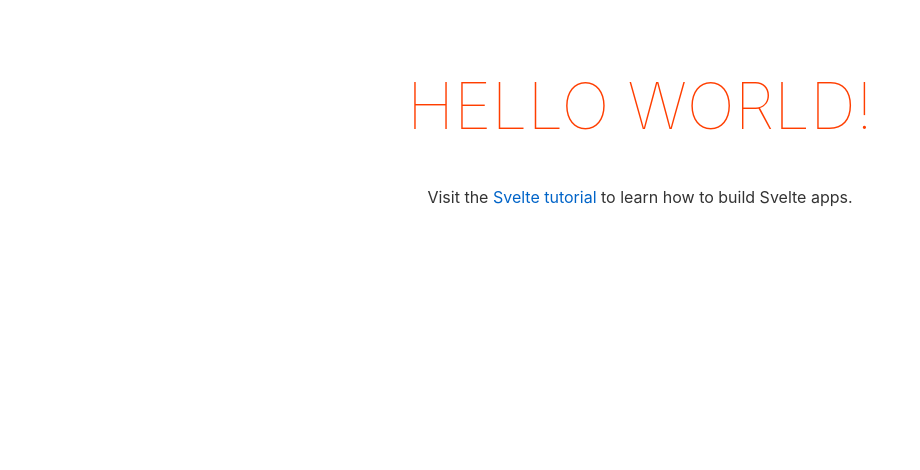
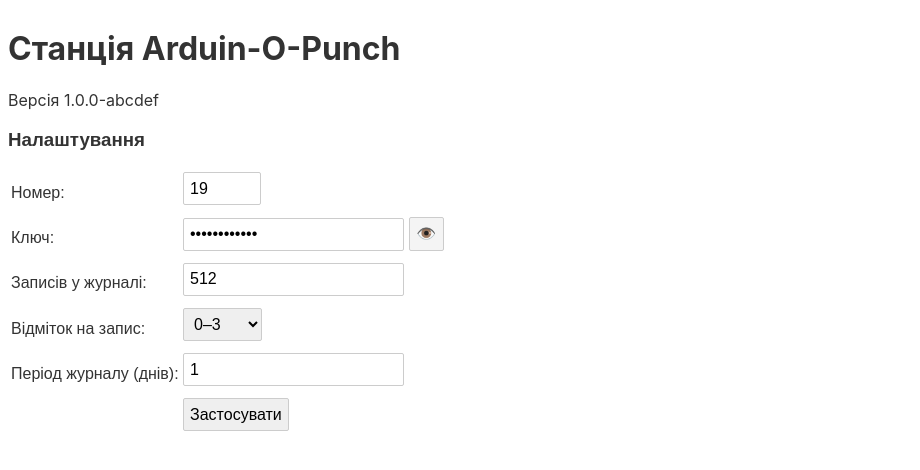
Before and after one commit to sakhnik/arduin-o-punch-web-ui, a Svelte app: page / in a window 1280 px wide. Shown: the top 470 px of the page, without its empty margins (0-920 px from the left). Built offline with nearby package versions, Linux system fonts and the light colour scheme.

Commit message:
Add settings configuration

```diff
--- a/public/index.html
+++ b/public/index.html
@@ -10,9 +10,9 @@
 	<link rel='stylesheet' href='/global.css'>
 	<link rel='stylesheet' href='/build/bundle.css'>
 
-	<script defer src='/build/bundle.js'></script>
 </head>
 
 <body>
 </body>
+	<script src='/build/bundle.js'></script>
 </html>
--- a/src/App.svelte
+++ b/src/App.svelte
@@ -1,30 +1,11 @@
 <script>
-	export let name;
+import Settings from './settings.svelte'
+
+let project_version = '1.0.0'
+let git_revision = 'abcdef'
 </script>
 
-<main>
-	<h1>Hello {name}!</h1>
-	<p>Visit the <a href="https://svelte.dev/tutorial">Svelte tutorial</a> to learn how to build Svelte apps.</p>
-</main>
+<h1>Станція Arduin-O-Punch</h1>
+<p>Версія <span>{project_version}-{git_revision}</span></p>
 
-<style>
-	main {
-		text-align: center;
-		padding: 1em;
-		max-width: 240px;
-		margin: 0 auto;
-	}
-
-	h1 {
-		color: #ff3e00;
-		text-transform: uppercase;
-		font-size: 4em;
-		font-weight: 100;
-	}
-
-	@media (min-width: 640px) {
-		main {
-			max-width: none;
-		}
-	}
-</style>
+<Settings/>
--- /dev/null
+++ b/src/key-entry.svelte
@@ -0,0 +1,19 @@
+<script>
+  export let id = 'key';
+  export let value = '112233445566'
+  let showKey = false
+  $: type = showKey ? 'text' : 'password'
+  $: revealLabel = showKey ? '••' : '👁️'
+
+  /**
+   * @param {any} event
+   */
+  function onInputKey (event) {
+    value = event.target.value
+  }
+</script>
+
+<span>
+  <input {type} {value} {id} name='key' on:input={onInputKey}/>
+  <button class='toggle-key' on:click|preventDefault={() => showKey = !showKey}>{revealLabel}</button>
+</span>
--- /dev/null
+++ b/src/settings.svelte
@@ -0,0 +1,64 @@
+<style>
+.container {
+  font-family: sans-serif;
+}
+</style>
+
+<script>
+import KeyEntry from './key-entry.svelte'
+
+let id = 19
+let key = '112233445566'
+let record_size = 512
+let record_bits = 2
+let record_days = 1
+
+let bit_sizes = [
+  { id: 1, text: '0–1' },
+  { id: 2, text: '0–3' },
+  { id: 4, text: '0–15' },
+  { id: 8, text: '0–255' },
+];
+
+</script>
+
+<div class="container">
+  <h3>Налаштування</h3>
+
+  <form method='POST' action='/settings' id='settings-form' target='_self'>
+    <table>
+      <tr>
+        <td><label for='id'>Номер:</label></td>
+        <td><input type='number' id='id' name='id' min='1' max='255' bind:value={id}/></td>
+      </tr>
+      <tr>
+        <td><label for='key'>Ключ:</label></td>
+        <td><KeyEntry id='key' bind:value={key}/></td>
+      </tr>
+      <tr>
+        <td><label for='record-size'>Записів у журналі:</label></td>
+        <td><input type='number' id='record-size' name='rec-size' bind:value={record_size}/></td>
+      </tr>
+      <tr>
+        <td><label for='record-bits'>Відміток на запис:</label></td>
+        <td>
+          <select id='record-bits' name='rec-bits' bind:value={record_bits}>
+{#each bit_sizes as bit_size_option}
+			<option value={bit_size_option.id}>
+				{bit_size_option.text}
+			</option>
+{/each}
+          </select>
+        </td>
+      </tr>
+      <tr>
+        <td><label for='record-days'>Період журналу (днів):</label></td>
+        <td><input type='number' id='record-days' name='rec-days' bind:value={record_days}/></td>
+      </tr>
+      <tr>
+        <td></td>
+        <td><input type='submit' value='Застосувати'></td>
+      </tr>
+    </table>
+  </form>
+</div>
```
Also changed, not shown: package.json (+6 -1 lines), server.js (added, +39 -0 lines), 1 other file (tests, documents, lock files or other folders).
